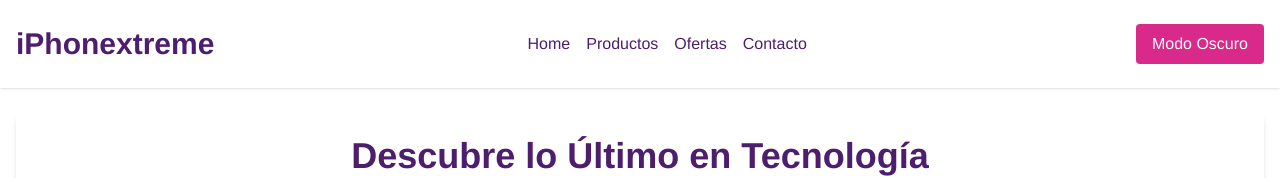
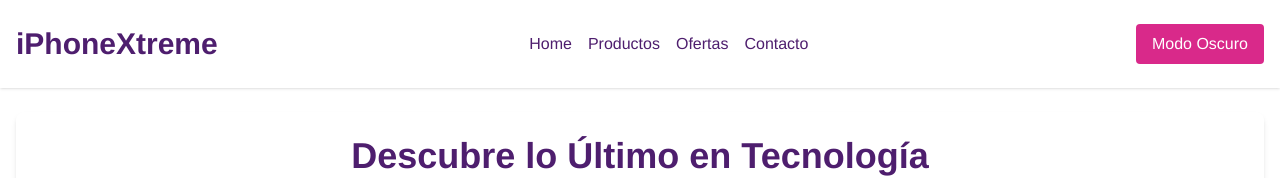
Before and after one commit to antoniPrz/iPxlandind, a React (Vite) app: page / in a window 1280 px wide. Shown: the top 178 px of the page. Built offline with nearby package versions, Linux system fonts and the light colour scheme.

Commit message:
Actualizar App.jsx
Corrección nombre IphoneXtreme

```diff
--- a/src/App.jsx
+++ b/src/App.jsx
@@ -75,7 +75,7 @@ const App = () => {
     <div className="min-h-screen bg-white dark:bg-dark-bg">
       <header className="bg-white dark:bg-dark-secondary shadow">
         <div className="container mx-auto px-4 py-6 flex flex-col md:flex-row justify-between items-center">
-          <h1 className="text-3xl font-bold text-primary-purple dark:text-dark-text mb-4 md:mb-0">iPhonextreme</h1>
+          <h1 className="text-3xl font-bold text-primary-purple dark:text-dark-text mb-4 md:mb-0">iPhoneXtreme</h1>
           <nav className="space-x-4">
             <a href="#" className="text-primary-purple dark:text-dark-text hover:text-primary-pink dark:hover:text-primary-pink">Home</a>
             <a href="#" className="text-primary-purple dark:text-dark-text hover:text-primary-pink dark:hover:text-primary-pink">Productos</a>
```
